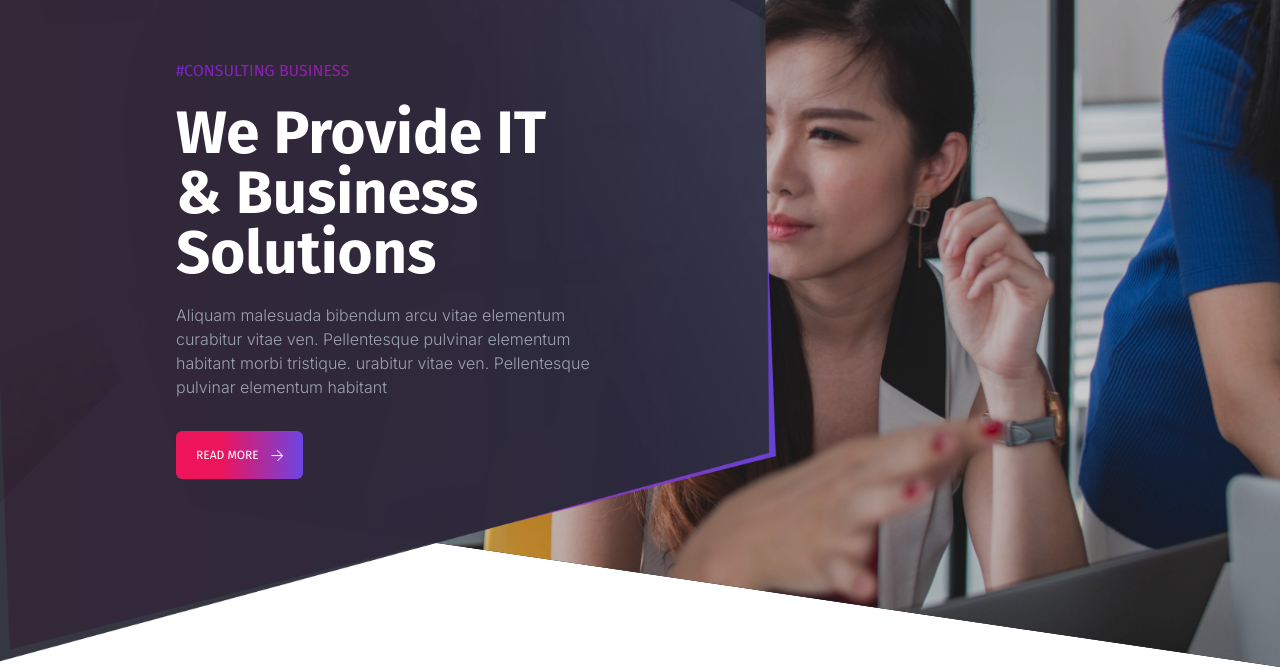
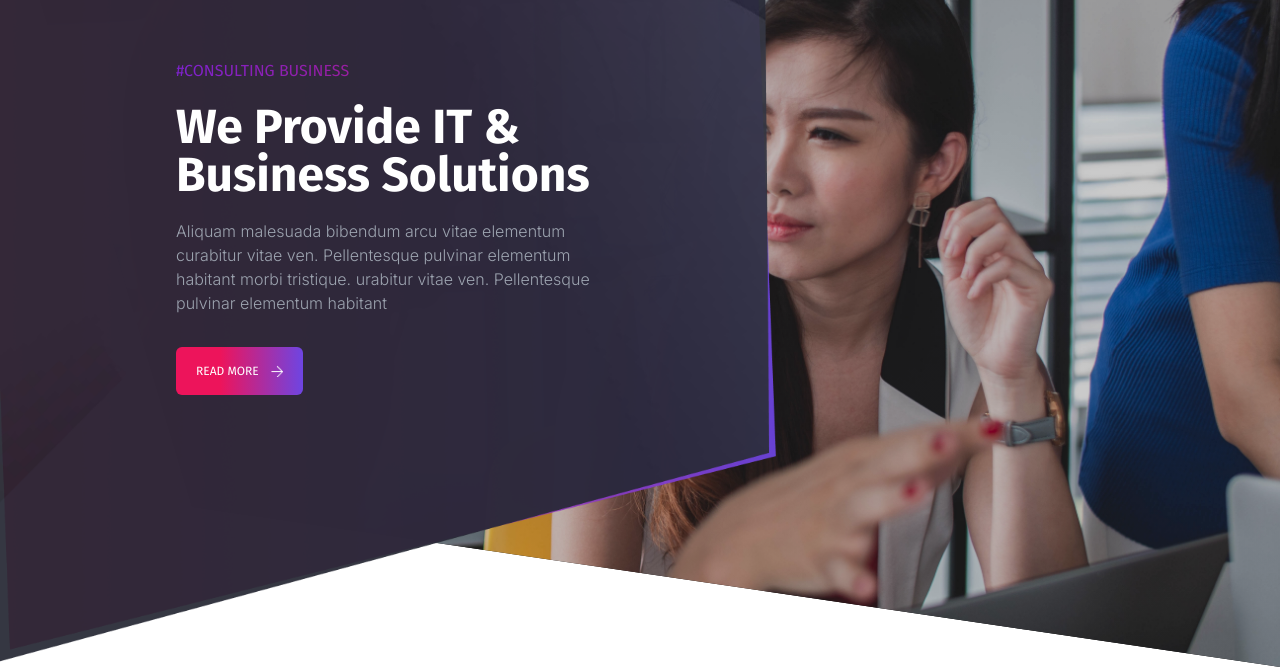
Before and after one commit to syswyndar/company-profile-example, a website: page src/index.html in a window 1280 px wide. Shown: the part 133-802 px from the top of the page. Drawn offline with nearby package versions, Linux system fonts and the light colour scheme.

Commit message:
change font size in desktop screen

```diff
--- a/src/index.html
+++ b/src/index.html
@@ -90,7 +90,7 @@
         >
           #CONSULTING BUSINESS
         </p>
-        <h1 class="tablet:text-6xl mobile:text-5xl font-bold text-white">
+        <h1 class="tablet:text-6xl laptop:text-5xl mobile:text-5xl font-bold text-white">
           We Provide IT & Business Solutions
         </h1>
         <p class="text-gray-400 font-light text-inter">
```
